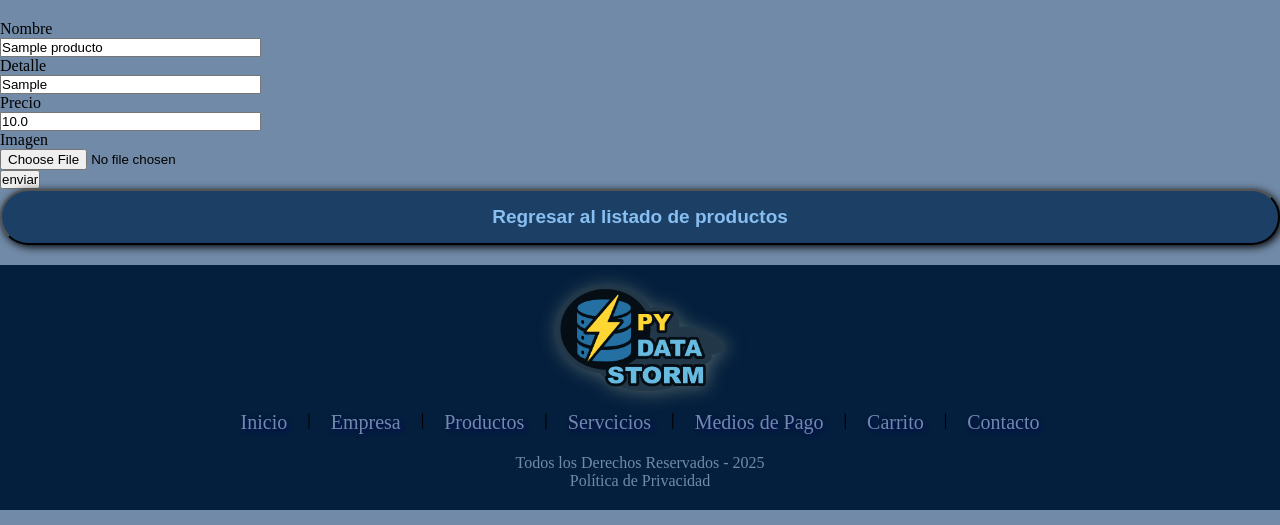
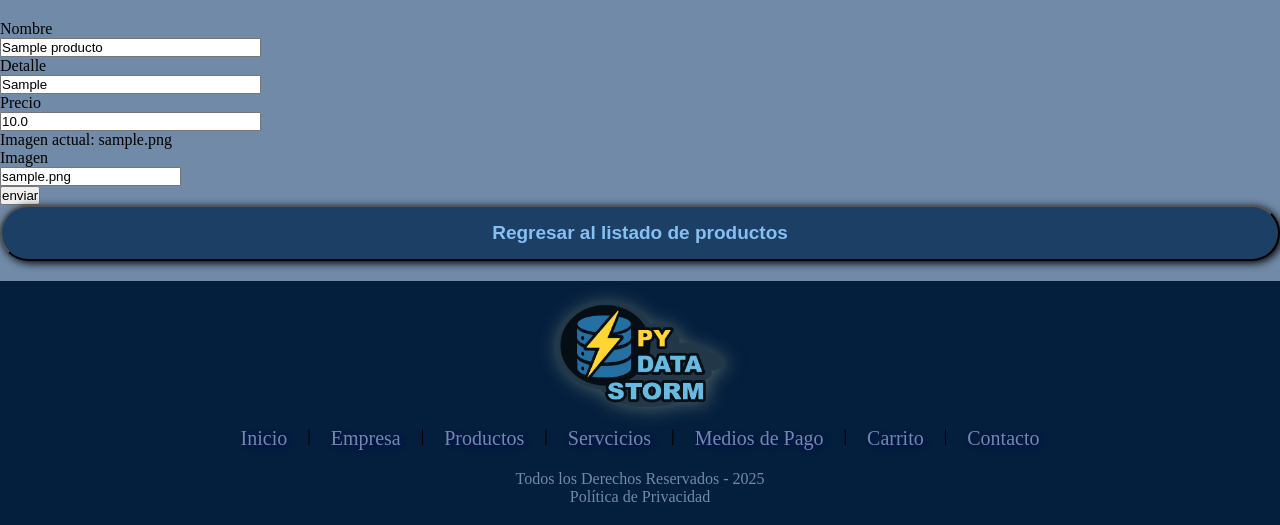
Before and after one commit to FedericoESantos/pydatastorm, a Flask app: page /editarProd/1 in a window 1280 px wide. Shown: the part 215-740 px from the top of the page. Run offline with Flask 3, Linux system fonts and the light colour scheme; tables that the repository leaves empty hold one stand-in row (values such as "Sample post"); some libraries are stand-ins or nearby versions.

Commit message:
finalizando con los cambios

```diff
--- a/app.py
+++ b/app.py
@@ -250,10 +250,12 @@ def editarProd(id):
     if request.method == 'POST':
         if productoForm.validate_on_submit():
             productoForm.populate_obj(producto)
+            if productoForm.imagen_nombre.data:
+                producto.imagen = productoForm.imagen_nombre.data
             db.session.commit()
             flash('Producto agregado correctamente.', 'success')
             return redirect(url_for('editarProd', id=id)) # ACA REDIRIGIR A LA PAGINA DONDE SE VEAN TODOS
-    return render_template('/CRUD-PRODUCTOS/editarProd.html', title=titulo, editarForm = productoForm)
+    return render_template('/CRUD-PRODUCTOS/editarProd.html', title=titulo, editarForm = productoForm, producto = producto)
 
 @app.route('/editarServ/<int:id>', methods=['GET','POST'])
 def editarServ(id):
@@ -262,10 +264,12 @@ def editarServ(id):
     if request.method == 'POST':
         if servicioForm.validate_on_submit():
             servicioForm.populate_obj(servicio)
+            if servicioForm.imagen_nombre.data:
+                servicio.imagen = servicioForm.imagen_nombre.data
             db.session.commit()
             flash('Servicio agregado correctamente.', 'success')
             return redirect(url_for('editarServ', id=id)) # ACA REDIRIGIR A LA PAGINA DONDE SE VEAN TODOS
-    return render_template('/CRUD-SERVICIOS/editarServ.html', title=titulo, editarForm = servicioForm)
+    return render_template('/CRUD-SERVICIOS/editarServ.html', title=titulo, editarForm = servicioForm, servicio = servicio)
 
 # RUTA PARA ELIMINAR PRODUCTOS y SERVICIOS
 # ****************************************
--- a/models.py
+++ b/models.py
@@ -42,7 +42,7 @@ class ProductoForm(FlaskForm):
     detalle = StringField('Detalle', validators=[DataRequired()])
     precio = FloatField('Precio', validators=[DataRequired(), NumberRange(min=0)])
     imagen = FileField('Imagen', validators=[FileAllowed(['jpg', 'png', 'jpeg', 'webp'], 'Solo imágenes.')])
-
+    imagen_nombre = StringField('Nombre de imagen')
     enviar = SubmitField('enviar')
 
 
@@ -51,7 +51,7 @@ class ServicioForm(FlaskForm):
     detalle = StringField('Detalle', validators=[DataRequired()])
     precio = FloatField('Precio', validators=[DataRequired(), NumberRange(min=0)])
     imagen = FileField('Imagen', validators=[FileAllowed(['jpg', 'png', 'jpeg', 'webp'], 'Solo imágenes.')])
-
+    imagen_nombre = StringField('Nombre de imagen')
     enviar = SubmitField('enviar')
 
 class VisitasUnicas(db.Model):
--- a/templates/CRUD-PRODUCTOS/editarProd.html
+++ b/templates/CRUD-PRODUCTOS/editarProd.html
@@ -17,8 +17,9 @@
         <p>{{editarForm.precio.label}}</p>
         <p>{{editarForm.precio(size=30)}}</p>
 
+        <p>Imagen actual: {{ producto.imagen }}</p>
         <p>{{ editarForm.imagen.label }}</p>
-        <p>{{ editarForm.imagen(size=30) }}</p>
+        <p>{{ editarForm.imagen_nombre(value=producto.imagen) }}</p>
 
         <p class="enviar">{{editarForm.enviar()}}</p>
 
```
